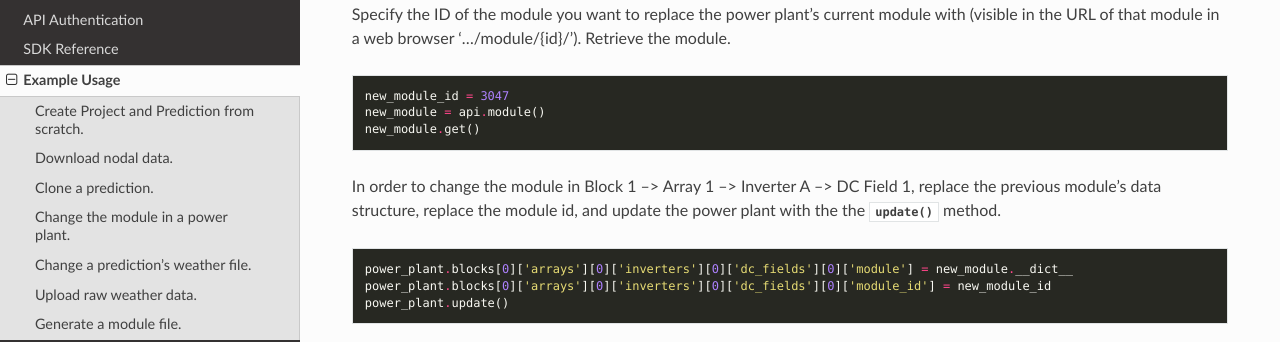
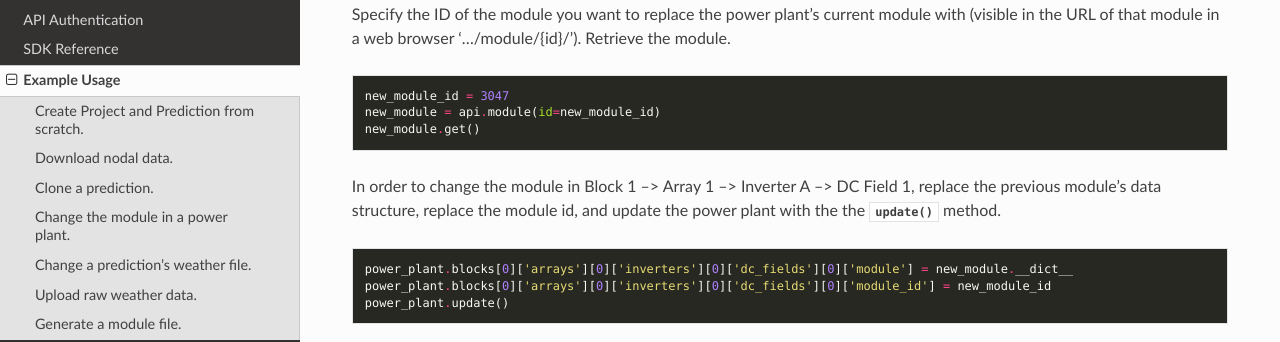
Before and after one commit to adriesse/plantpredict-python, a Sphinx documentation site: the page built from docs/example_usage.rst, in a window 1280 px wide and 900 px high, scrolled down 5940 px. Shown: the part 155-497 px from the top of the window. Built offline with Sphinx 7.4.7 and the Read the Docs theme 2.0.0, drawn with Linux system fonts in a browser that asks for light colours.

Commit message:
fixed id assignment line in "change a module in power plant" example usage in docs, closes #67

```diff
--- a/docs/example_usage.rst
+++ b/docs/example_usage.rst
@@ -343,7 +343,7 @@ of that module in a web browser '.../module/{id}/'). Retrieve the module.
 .. code-block:: python
 
     new_module_id = 3047
-    new_module = api.module()
+    new_module = api.module(id=new_module_id)
     new_module.get()
 
 In order to change the module in Block 1 --> Array 1 --> Inverter A --> DC Field 1,
```
